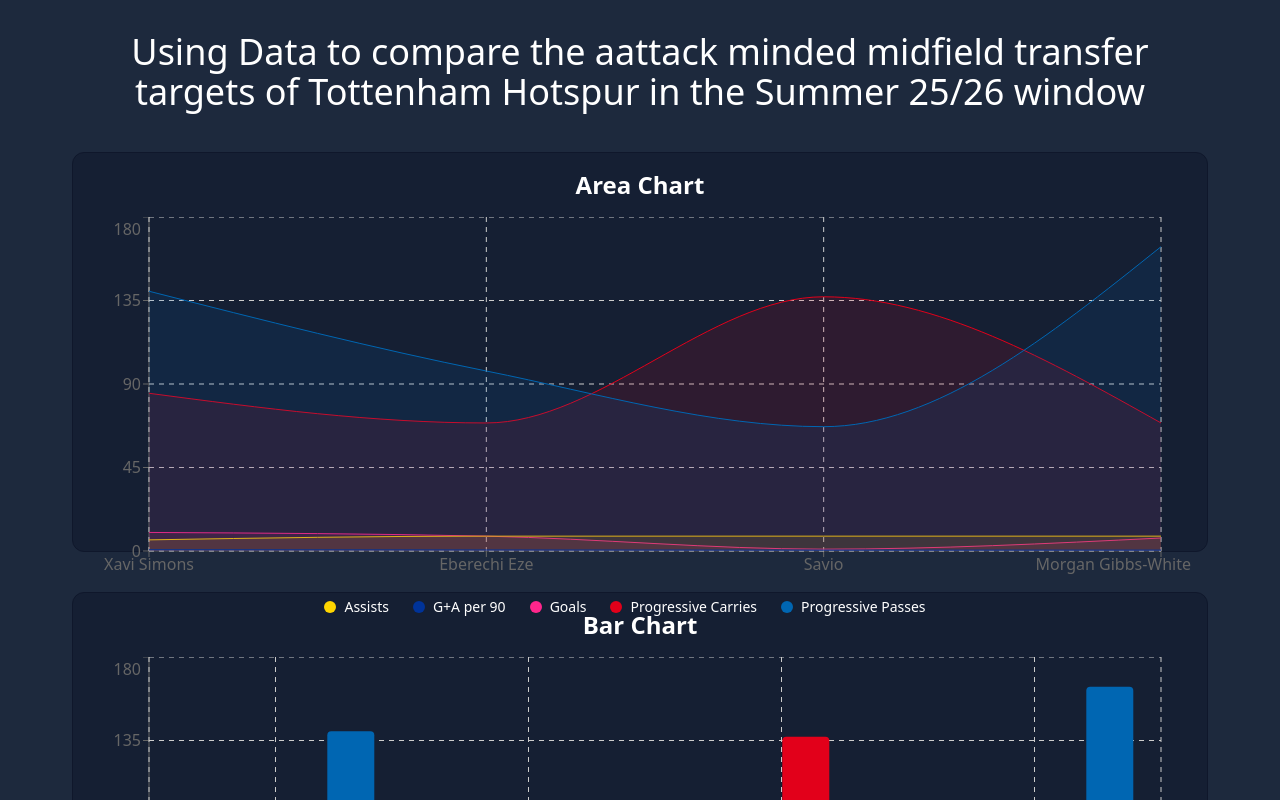
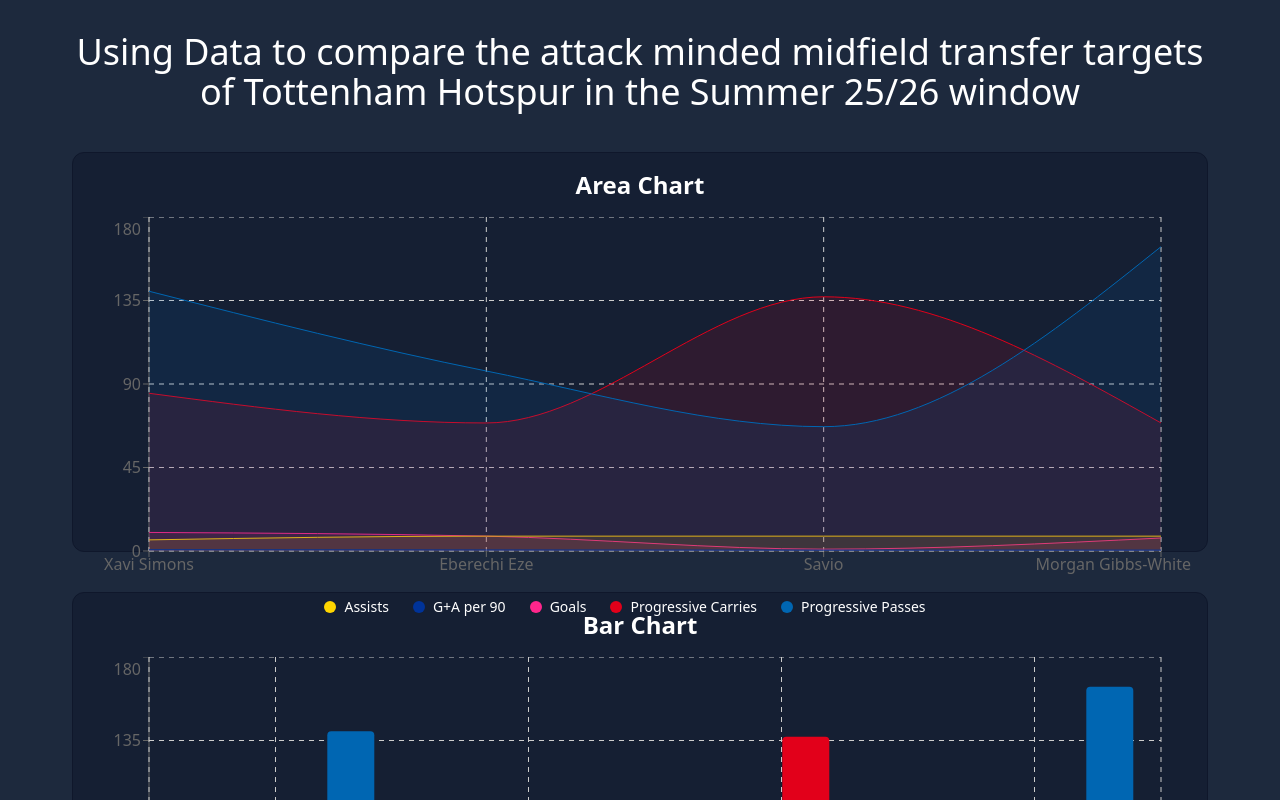
Before and after one commit to dean-tunbridge/football-compare, a React (Vite) app: page / in a window 1280 px wide. Shown: the top 800 px of the page. Built offline with nearby package versions, Linux system fonts and the light colour scheme.

Commit message:
fix spelling error

```diff
--- a/src/App.jsx
+++ b/src/App.jsx
@@ -11,8 +11,8 @@
       <div className="flex min-h-screen flex-col items-center justify-center px-4 md:px-8 xl:px-10">
         <div className="grid w-full gap-10 max-w-[1400px]">
           <h1 className="text-4xl">
-            Using Data to compare the aattack minded midfield transfer targets
-            of Tottenham Hotspur in the Summer 25/26 window{' '}
+            Using Data to compare the attack minded midfield transfer targets of
+            Tottenham Hotspur in the Summer 25/26 window{' '}
           </h1>
           <GridItem title="Area Chart">
             <AreaChartComponent />
```
